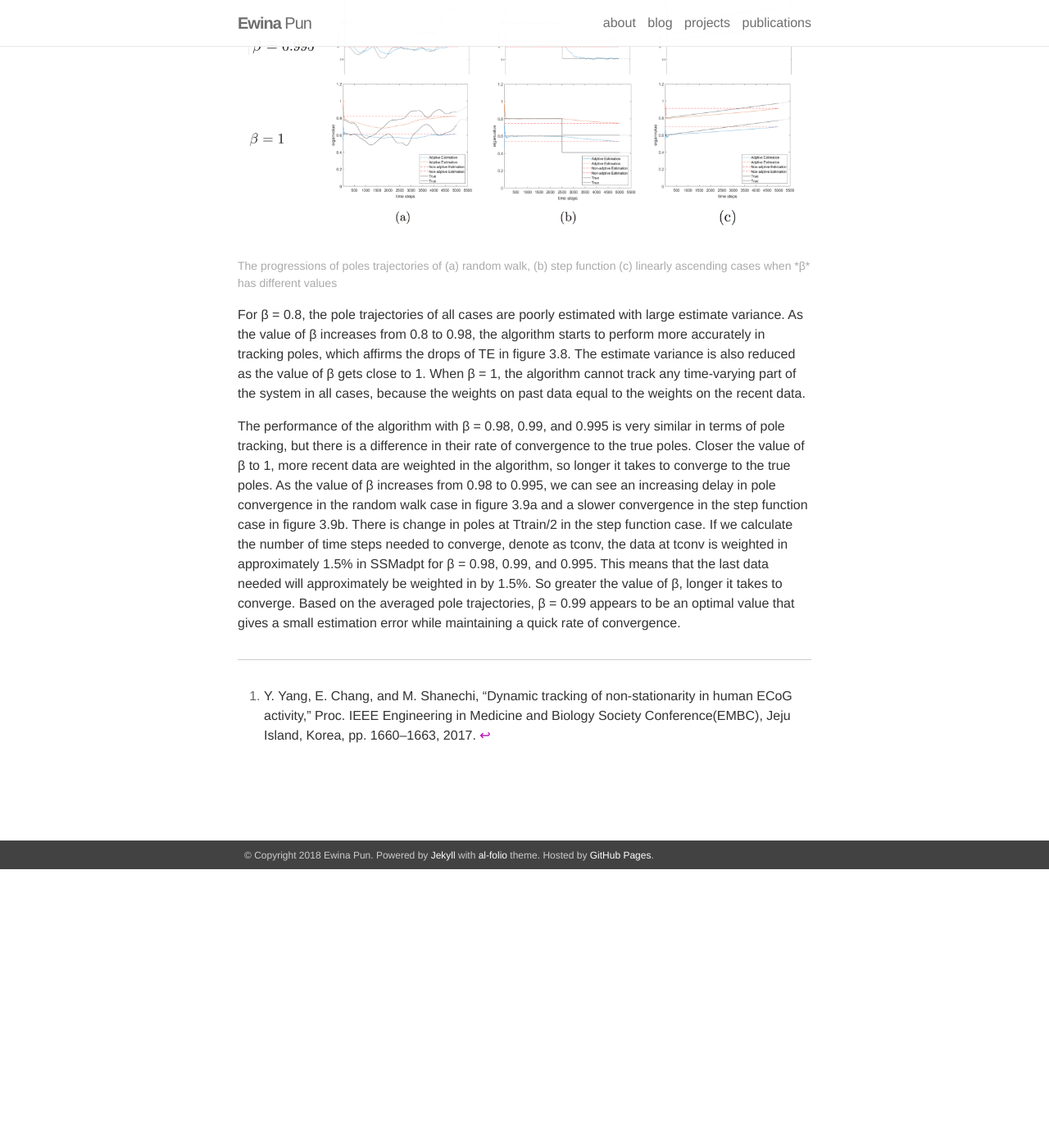
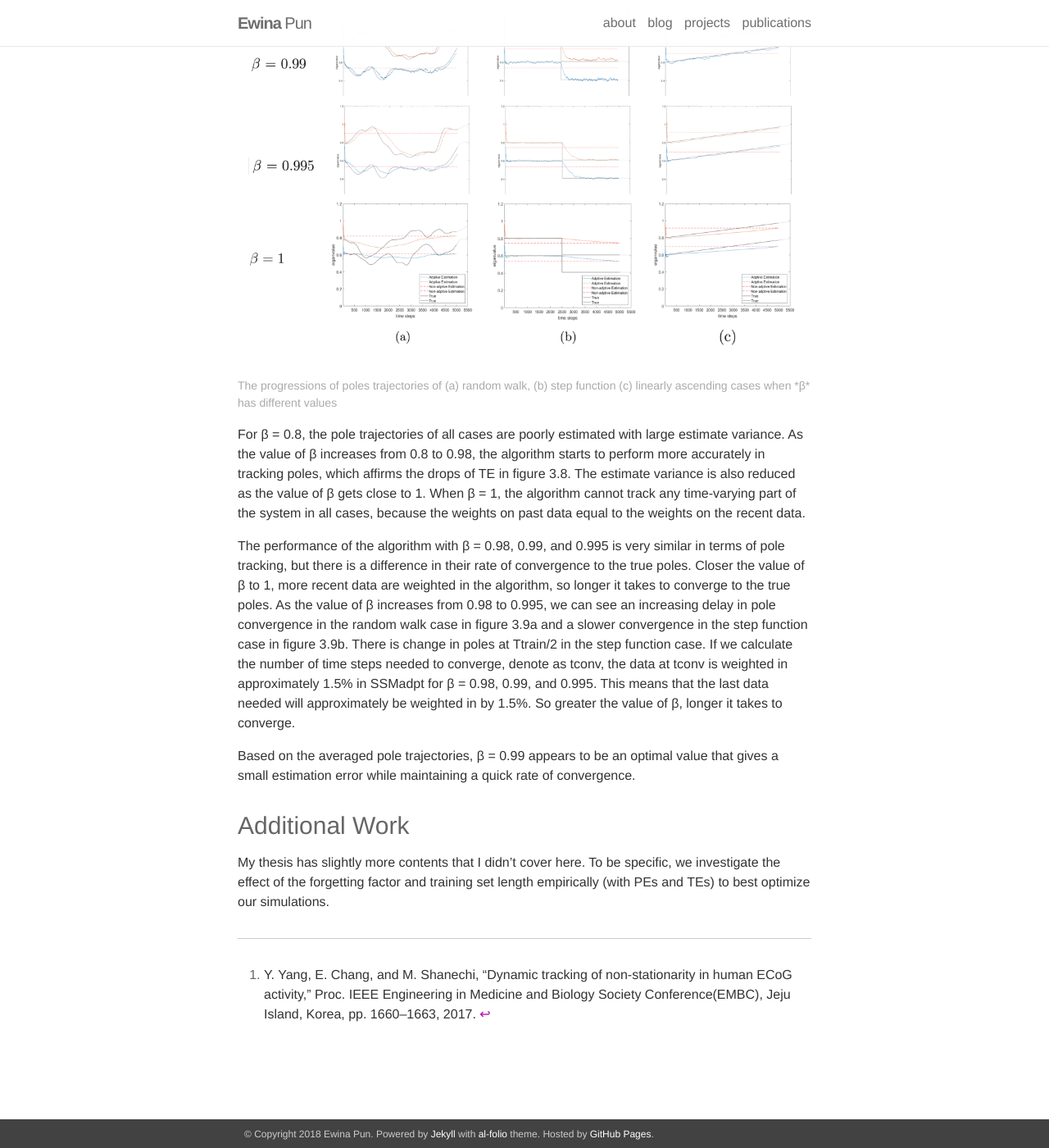
Before and after one commit to ewinapun/ewinapun.github.io, a Jekyll site: the page built from _projects/2_project.markdown, in a window 1280 px wide and 1400 px high, scrolled down 3761 px. Shown: the whole window at 82% size. Built offline with Jekyll 4.4.1, drawn with Linux system fonts in a browser that asks for light colours; nearby versions of some CDN libraries; before the commit the page ends 4821 px from its top, so only the background shows below that; some of the changed text lies outside the part shown.

Commit message:
subid project

```diff
--- a/_projects/2_project.markdown
+++ b/_projects/2_project.markdown
@@ -66,6 +66,9 @@ In this work, we implement an adaptive subspace identification algorithm develop
 </p>
 
 ## Simulations summary
+
+
+
 | cases | *β* | TE_adpt | TE_non-adpt | PE_adpt | PE_non-adpt | PE_baseline |
 | --- | --- | --- | ---  | --- | --- | --- |
 | TI | 1 | 1.01±0.33% | 0.079±0.062% | 30.18±0.05% | 30.19±0.05% | 25.81±0.02% |
@@ -93,7 +96,13 @@ Overall, TE_adpt is lower than TE_non-adpt for all time-varying cases. PE_adpt i
 
 For β = 0.8, the pole trajectories of all cases are poorly estimated with large estimate variance. As the value of β increases from 0.8 to 0.98, the algorithm starts to perform more accurately in tracking poles, which affirms the drops of TE in figure 3.8. The estimate variance is also reduced as the value of β gets close to 1. When β = 1, the algorithm cannot track any time-varying part of the system in all cases, because the weights on past data equal to the weights on the recent data.
 
-The performance of the algorithm with β = 0.98, 0.99, and 0.995 is very similar in terms of pole tracking, but there is a difference in their rate of convergence to the true poles. Closer the value of β to 1, more recent data are weighted in the algorithm, so longer it takes to converge to the true poles. As the value of β increases from 0.98 to 0.995, we can see an increasing delay in pole convergence in the random walk case in figure 3.9a and a slower convergence in the step function case in figure 3.9b. There is change in poles at Ttrain/2 in the step function case. If we calculate the number of time steps needed to converge, denote as tconv, the data at tconv is weighted in approximately 1.5% in SSMadpt for β = 0.98, 0.99, and 0.995. This means that the last data needed will approximately be weighted in by 1.5%. So greater the value of β, longer it takes to converge. Based on the averaged pole trajectories, β = 0.99 appears to be an optimal value that gives a small estimation error while maintaining a quick rate of convergence.
+The performance of the algorithm with β = 0.98, 0.99, and 0.995 is very similar in terms of pole tracking, but there is a difference in their rate of convergence to the true poles. Closer the value of β to 1, more recent data are weighted in the algorithm, so longer it takes to converge to the true poles. As the value of β increases from 0.98 to 0.995, we can see an increasing delay in pole convergence in the random walk case in figure 3.9a and a slower convergence in the step function case in figure 3.9b. There is change in poles at Ttrain/2 in the step function case. If we calculate the number of time steps needed to converge, denote as tconv, the data at tconv is weighted in approximately 1.5% in SSMadpt for β = 0.98, 0.99, and 0.995. This means that the last data needed will approximately be weighted in by 1.5%. So greater the value of β, longer it takes to converge.
+
+Based on the averaged pole trajectories, β = 0.99 appears to be an optimal value that gives a small estimation error while maintaining a quick rate of convergence.
+
+### Additional Work
+
+My thesis has slightly more contents that I didn't cover here. To be specific, we investigate the effect of the forgetting factor and training set length empirically (with PEs and TEs) to best optimize our simulations.
 
 ***
 
```
Also changed, not shown: other parts of _projects/2_project.markdown (+2 -2 lines).
